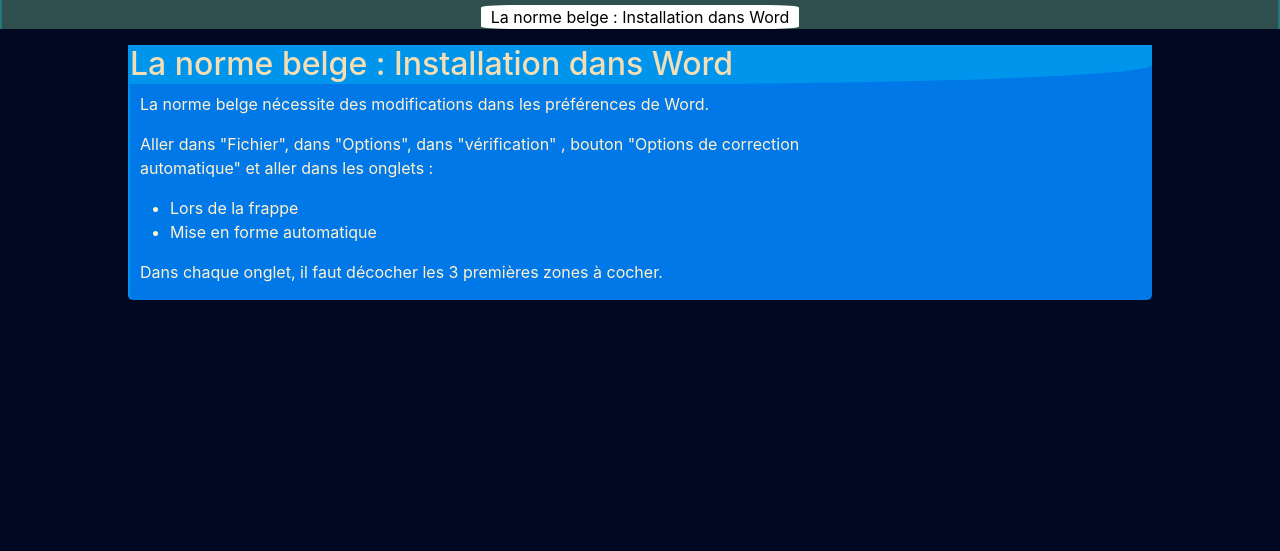
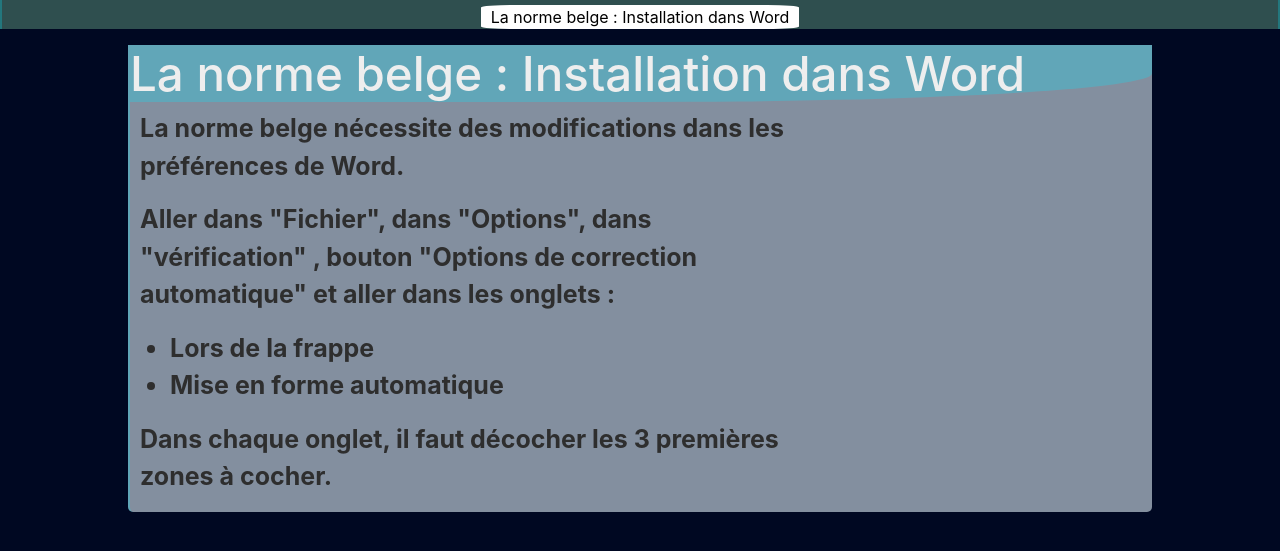
Before and after one commit to DzenetanMassart/portefolio_employe_de_service, a plain HTML site: page assets/cours/dactylographie.html in a window 1280 px wide. Shown: the part 41-592 px from the top of the page. Drawn offline with nearby package versions, Linux system fonts and the light colour scheme.

Commit message:
Changement des couleurs des fiches

```diff
--- a/assets/css/fiche.scss
+++ b/assets/css/fiche.scss
@@ -56,6 +56,9 @@ nav {
 }
 
 section {
+    font-size:25px;
+    color: rgb(46, 46, 46);
+
     width: 80%;
     margin: 0 auto;
     @media screen and (orientation: portrait) {
@@ -69,15 +72,16 @@ section {
     @media screen and (orientation: landscape) {
         h2 {
             background-color: $c1;
-            color: wheat;
+            color: rgb(238, 238, 238);
             border-bottom-right-radius: 50%;
-            font-size: 2em;
+            font-size: 1.9em;
         }
     }
     border-left: $c1 2px solid;
-    background-color: #0078e7;
+    background-color: #bac8d4b4;
     border-radius: 0 0 5px 5px;
     margin-bottom: 10px;
+    font-weight: bold;
     div {
         width: 100%;
         @media screen and (orientation: landscape) {
```
Also changed, not shown: assets/css/fiche.css, 1 other file.
